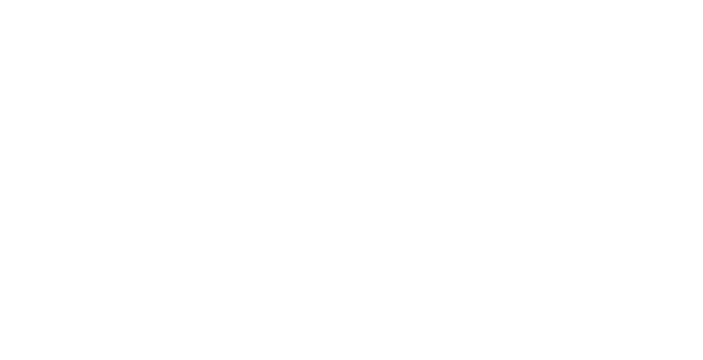
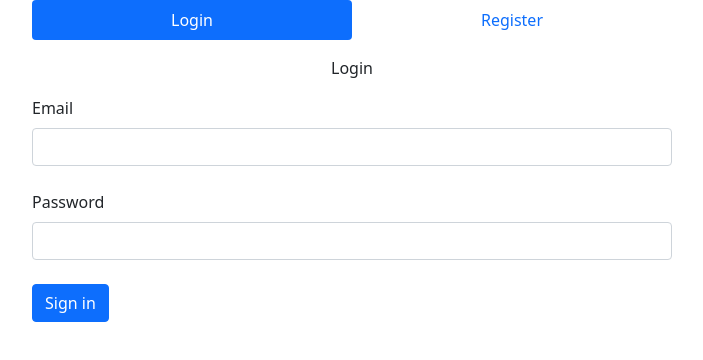
Before and after one commit to BudAzimbud/tutorial-profile-app-reactjs, a React (Create React App) app: page /login in a window 1280 px wide. Before the commit this address had no page. Shown: the top 360 px of the page, without its empty margins (288-991 px from the left). Built offline with nearby package versions, Linux system fonts and the light colour scheme.

Commit message:
add login page

```diff
--- a/src/App.css
+++ b/src/App.css
@@ -1,38 +1,70 @@
-.App {
-  text-align: center;
+* {
+  box-sizing: border-box;
 }
 
-.App-logo {
-  height: 40vmin;
-  pointer-events: none;
+body {
+  min-height: 100vh;
+  display: flex;
+  font-weight: 400;
+  font-family: sans-serif;
+  background: #12c2e9;  /* fallback for old browsers */
+  background: -webkit-linear-gradient(to right, #f64f59, #c471ed, #12c2e9);  /* Chrome 10-25, Safari 5.1-6 */
+  background: linear-gradient(to right, #f64f59, #c471ed, #12c2e9); /* W3C, IE 10+/ Edge, Firefox 16+, Chrome 26+, Opera 12+, Safari 7+ */
+
 }
 
-@media (prefers-reduced-motion: no-preference) {
-  .App-logo {
-    animation: App-logo-spin infinite 20s linear;
-  }
+body, html, .App, #root, .outer {
+  width: 100%;
+  height: 100%;
 }
 
-.App-header {
-  background-color: #282c34;
-  min-height: 100vh;
-  display: flex;
-  flex-direction: column;
-  align-items: center;
-  justify-content: center;
-  font-size: calc(10px + 2vmin);
-  color: white;
+.navbar-light {
+  background-color: #ffffff;
+  box-shadow: 0px 14px 80px rgba(34, 35, 58, 0.2);
 }
 
-.App-link {
-  color: #61dafb;
+.outer {
+  display: flex;
+  justify-content: center;
+  flex-direction: column;
+  text-align: left;
 }
 
-@keyframes App-logo-spin {
-  from {
-    transform: rotate(0deg);
-  }
-  to {
-    transform: rotate(360deg);
-  }
+.inner {
+  width: 450px;
+  margin: auto;
+  background: #ffffff;
+  box-shadow: 0px 14px 80px rgba(34, 35, 58, 0.2);
+  padding: 40px 55px 45px 55px;
+  border-radius: 15px;
+  transition: all .3s;
 }
+
+.outer .form-control:focus {
+  border-color: #167bff;
+  box-shadow: none;
+}
+
+.outer h3 {
+  text-align: center;
+  margin: 0;
+  line-height: 1;
+  padding-bottom: 20px;
+}
+
+.custom-control-label {
+  font-weight: 400;
+}
+
+.forgot-password,
+.forgot-password a {
+  text-align: right;
+  font-size: 13px;
+  padding-top: 10px;
+  color: #7f7d7d;
+  margin: 0;
+}
+
+.forgot-password a {
+  color: #167bff;
+}
--- a/src/App.js
+++ b/src/App.js
@@ -1,7 +1,6 @@
 import React from 'react'
 import 'bootstrap/dist/css/bootstrap.min.css';
 import Router from './Router/Router'
-
 function App() {
   return (
     <div className='app' data-testid="app">
--- /dev/null
+++ b/src/Component/FormLogin.js
@@ -0,0 +1,38 @@
+import React, { useState } from 'react'
+
+function FormLogin(props) {
+
+    const { handleSubmit } = props
+
+    const [data, setData] = useState()
+
+    return (
+        <form onSubmit={(event) => {
+            handleSubmit(data)
+            event.preventDefault()
+        }}>
+            <p className="text-center">Login</p>
+            <div className="form-outline mb-4">
+                <label className="form-label" htmlFor="loginName">Email</label>
+                <input type="email" id="loginName" className="form-control" required
+                    onChange={(event) => {
+                        setData({ ...data, email: event.target.value })
+                    }}
+                />
+            </div>
+            <div className="form-outline mb-4">
+                <label className="form-label" htmlFor="loginPassword" >Password</label>
+                <input type="password" id="loginPassword" className="form-control" required
+                    onChange={(event) => {
+                        setData({ ...data, password: event.target.value })
+                    }}
+                />
+            </div>
+            <div >
+                <button type="submit" className="btn btn-primary ">Sign in</button>
+            </div>
+        </form>
+    )
+}
+
+export default FormLogin
--- a/src/Component/FormWorkExperience.js
+++ b/src/Component/FormWorkExperience.js
@@ -1,6 +1,6 @@
 import React, { useState } from 'react'
 import Input from './Input'
-import { Form, Button } from 'react-bootstrap'
+import { Form } from 'react-bootstrap'
 import convertToBase64 from '../Helper/convertBase'
 function FormWorkExperience(props) {
     const { handleSubmit, defaultValue } = props
--- a/src/Component/NavbarHome.js
+++ b/src/Component/NavbarHome.js
@@ -20,7 +20,7 @@
                             <NavDropdown.Item href="/setting" >
                                 Setting
                             </NavDropdown.Item>
-                            <NavDropdown.Item href="/" >
+                            <NavDropdown.Item href="/login" onClick={(event) => localStorage.removeItem("profile_id")} >
                                 Log out
                             </NavDropdown.Item>
                         </NavDropdown>
--- a/src/Pages/Home.js
+++ b/src/Pages/Home.js
@@ -6,7 +6,7 @@
     const [profiles, setProfile] = useState([])
 
     useEffect(() => {
-        axios.get(`${[process.env.REACT_APP_URL_BACKEND]}/profile`).then((res) => {
+        axios.get(`${[process.env.REACT_APP_URL_BACKEND]}/profile?share_profile=true`).then((res) => {
             setProfile(res.data)
         }).catch((err) => {
             console.log(err)
@@ -20,7 +20,7 @@
                     <CardProfile
                         img={profile.profile_picture}
                         name={profile.name}
-                        // bio={profile.work_experience[0].job_title}
+                        key={profile.id}
                         id={profile.id}
                     />
                 ))}
--- /dev/null
+++ b/src/Pages/Login.js
@@ -0,0 +1,49 @@
+import axios from "axios";
+import { useEffect } from "react";
+import { useNavigate } from "react-router-dom";
+import FormLogin from "../Component/FormLogin";
+
+function Login() {
+
+    const history = useNavigate()
+
+    const handleSubmit = (value) => {
+        axios.get(`${process.env.REACT_APP_URL_BACKEND}/profile?email=${value.email}&&password=${value.password}`).then((res) => {
+            if (res.data.length > 0) {
+                history('/')
+                localStorage.setItem("profile_id", res.data[0].id)
+            } else {
+                alert('Your account is wrong')
+            }
+        }).catch((err) => {
+            console.log(err)
+        })
+    }
+
+    useEffect(() => {
+        if (localStorage.getItem("profile_id")) {
+            history("/")
+        }
+    }, [])
+
+    return (
+        <div className='d-flex justify-content-center' >
+            <div className="tab-content " style={{ width: "50%" }}>
+                <ul className="nav nav-pills nav-justified mb-3" id="ex1" role="tablist">
+                    <li className="nav-item" role="presentation">
+                        <a className="nav-link active" id="tab-login" data-mdb-toggle="pill" href="/login" role="tab" aria-controls="pills-login" aria-selected="true">Login</a>
+                    </li>
+                    <li className="nav-item" role="presentation">
+                        <a className="nav-link" id="tab-register" data-mdb-toggle="pill" href="/register" role="tab" aria-controls="pills-register" aria-selected="false">Register</a>
+                    </li>
+                </ul>
+                <div className="tab-pane fade show active" id="pills-login" role="tabpanel" aria-labelledby="tab-login">
+                    <FormLogin handleSubmit={(value) => handleSubmit(value)} />
+                </div>
+            </div>
+        </div>
+
+    );
+}
+
+export default Login;
--- a/src/Pages/Setting.js
+++ b/src/Pages/Setting.js
@@ -1,16 +1,17 @@
 import axios from 'axios';
 import React, { useEffect, useState } from 'react'
-import { Button, FormControl, Form, Accordion } from 'react-bootstrap'
+import { FormControl, Accordion } from 'react-bootstrap'
 import FormWorkExperience from '../Component/FormWorkExperience';
 import Input from '../Component/Input';
 import Modal from '../Component/Modal';
 import convertToBase64 from '../Helper/convertBase';
+import Form from 'react-bootstrap/Form';
 function Setting() {
   const [data, setData] = useState({
   });
   const [experience, setExperience] = useState([]);
   const [action, setAction] = useState(0)
-  const id = 1
+  const id = localStorage.getItem("profile_id")
 
   const update_data = (payload) => {
     axios.patch(`${process.env.REACT_APP_URL_BACKEND}/profile/` + id, payload).then((res) => {
@@ -74,6 +75,15 @@
               event.preventDefault();
             }
           }} onChange={(event) => { setData({ ...data, age: event.target.value }) }} defaultValue={data.age} required />
+        <Form.Check
+          type="switch"
+          id="custom-switch"
+          label="Share Profile"
+          onChange={(event) => {
+            setData({ ...data, share_profile: !data.share_profile })
+          }}
+          checked={data?.share_profile}
+        />
         <button className='btn btn-primary'>Save</button>
       </form>
       <h5 className='mt-4'> Work Experience</h5>
--- a/src/Router/Router.js
+++ b/src/Router/Router.js
@@ -5,8 +5,8 @@
 const PrivateRouter = ({ children }) => {
     const history = useNavigate()
     useEffect(() => {
-        if (!localStorage.getItem("token")) {
-            history('/')
+        if (!localStorage.getItem("profile_id")) {
+            history('/login')
         }
     }, [history])
     return <>
@@ -23,11 +23,14 @@
             <Routes>
                 {
                     router.map((route, index) => {
-                        return <Route key={index} path={route.path} element={
-                            <PrivateRouter>
-                                {route.page}
-                            </PrivateRouter>
-                        } />
+                        if (route.private) {
+                            return <Route key={index} path={route.path} element={
+                                <PrivateRouter>
+                                    {route.page}
+                                </PrivateRouter>
+                            } />
+                        }
+                        return <Route key={index} path={route.path} element={route.page} />
                     })
                 }
             </Routes>
--- a/src/Router/index.js
+++ b/src/Router/index.js
@@ -1,6 +1,7 @@
 import EditProfile from "../Pages/Setting";
 import Home from "../Pages/Home";
 import ProfileDetail from "../Pages/ProfileDetail";
+import Login from "../Pages/Login";
 
 const router = [
     {
@@ -17,6 +18,11 @@
         path: '/setting/',
         page: <EditProfile />,
         private: true
+    },
+    {
+        path:'/login',
+        page : <Login />,
+        private : false,
     }
 ]
 
```
Also changed, not shown: src/ExampleUpload.js (deleted, +0 -69 lines), db.json.
